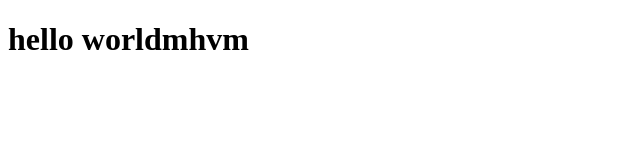
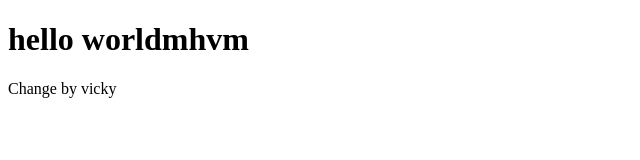
Before and after one commit to sivavicky123/Sample_Collab, a plain HTML site: page index.html in a window 1280 px wide. Shown: the whole page, without its empty margins (0-640 px from the left). Drawn offline with Linux system fonts and the light colour scheme.

Commit message:
vicky change

```diff
--- a/index.html
+++ b/index.html
@@ -7,5 +7,6 @@
 </head>
 <body>
     <h1>hello worldmhvm</h1>
+    <p>Change by vicky</p>
 </body>
 </html>
```
